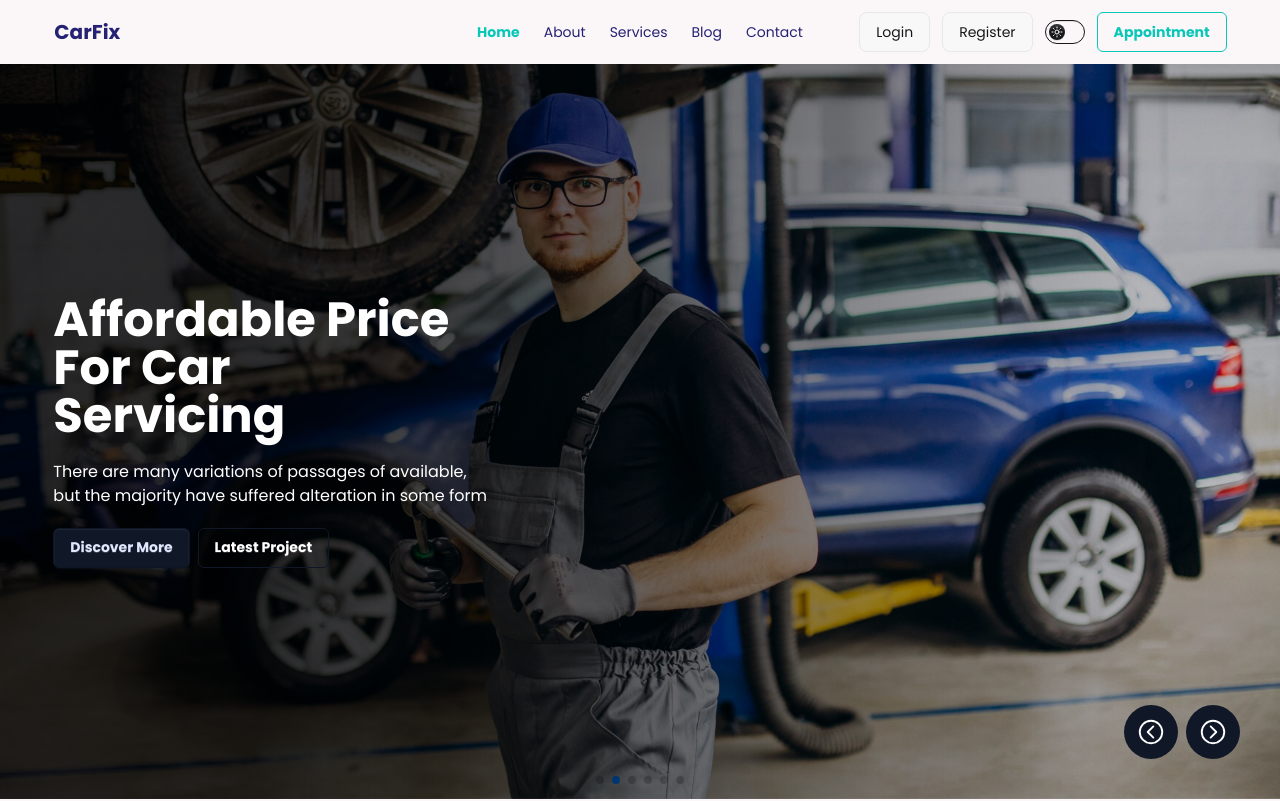
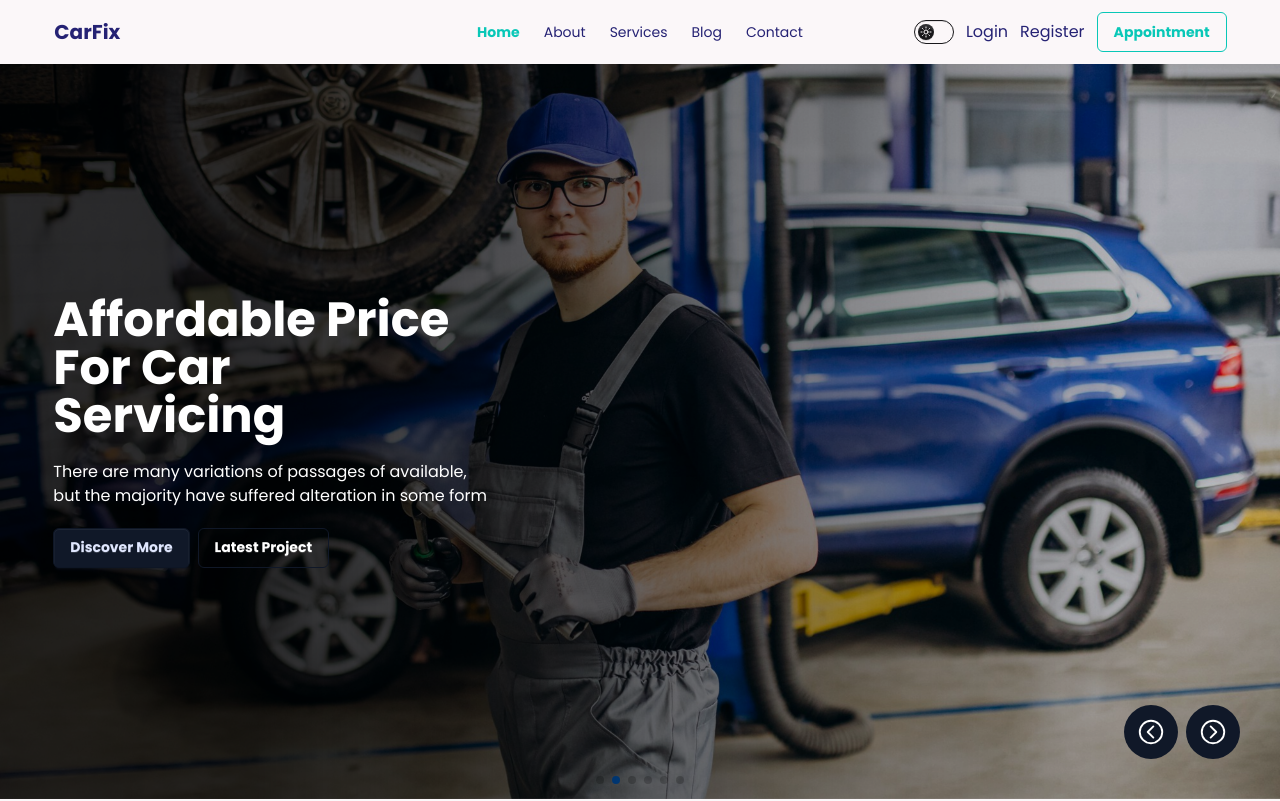
Before and after one commit to Parvez141300/car-fix-next-js-app, a Next.js app: page / in a window 1280 px wide. Shown: the top 801 px of the page. Built offline with nearby package versions, Linux system fonts and the light colour scheme; no server answers; the database is empty.

Commit message:
edited the login and register button

```diff
--- a/src/components/NavBar/NavBar.jsx
+++ b/src/components/NavBar/NavBar.jsx
@@ -57,9 +57,9 @@ const NavBar = () => {
         <ul className="menu menu-horizontal px-1">{links}</ul>
       </div>
       <div className="navbar-end gap-3">
-        <Link href={'/login'} className="btn font-normal rounded-lg">Login</Link>
-        <Link href={'/register'} className="btn font-normal rounded-lg">Register</Link>
         <ThemeToggle></ThemeToggle>
+        <Link href={'/login'} className="text-accent">Login</Link>
+        <Link href={'/register'} className="text-accent">Register</Link>
         <a className="btn btn-secondary btn-outline rounded-md">Appointment</a>
       </div>
     </div>
```
